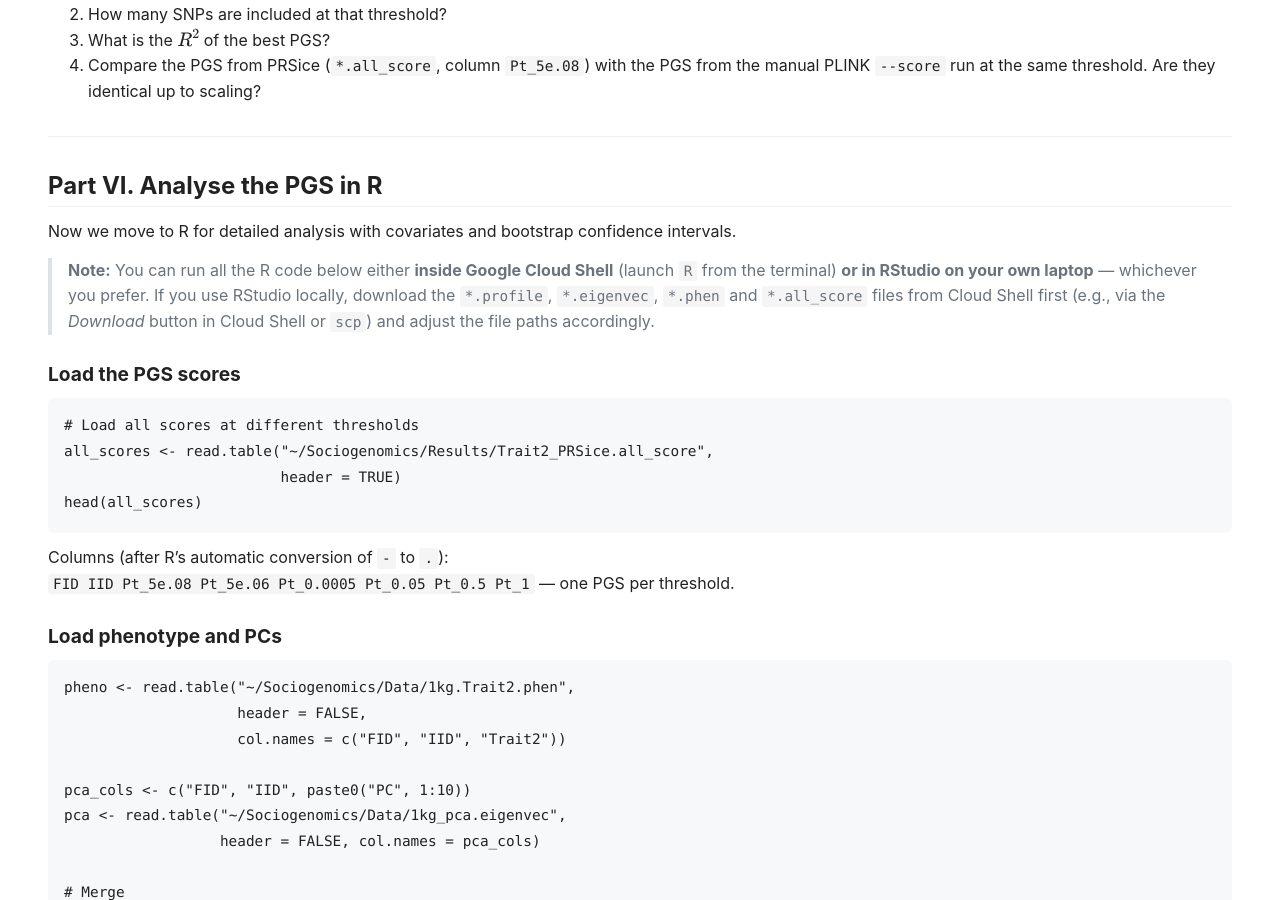
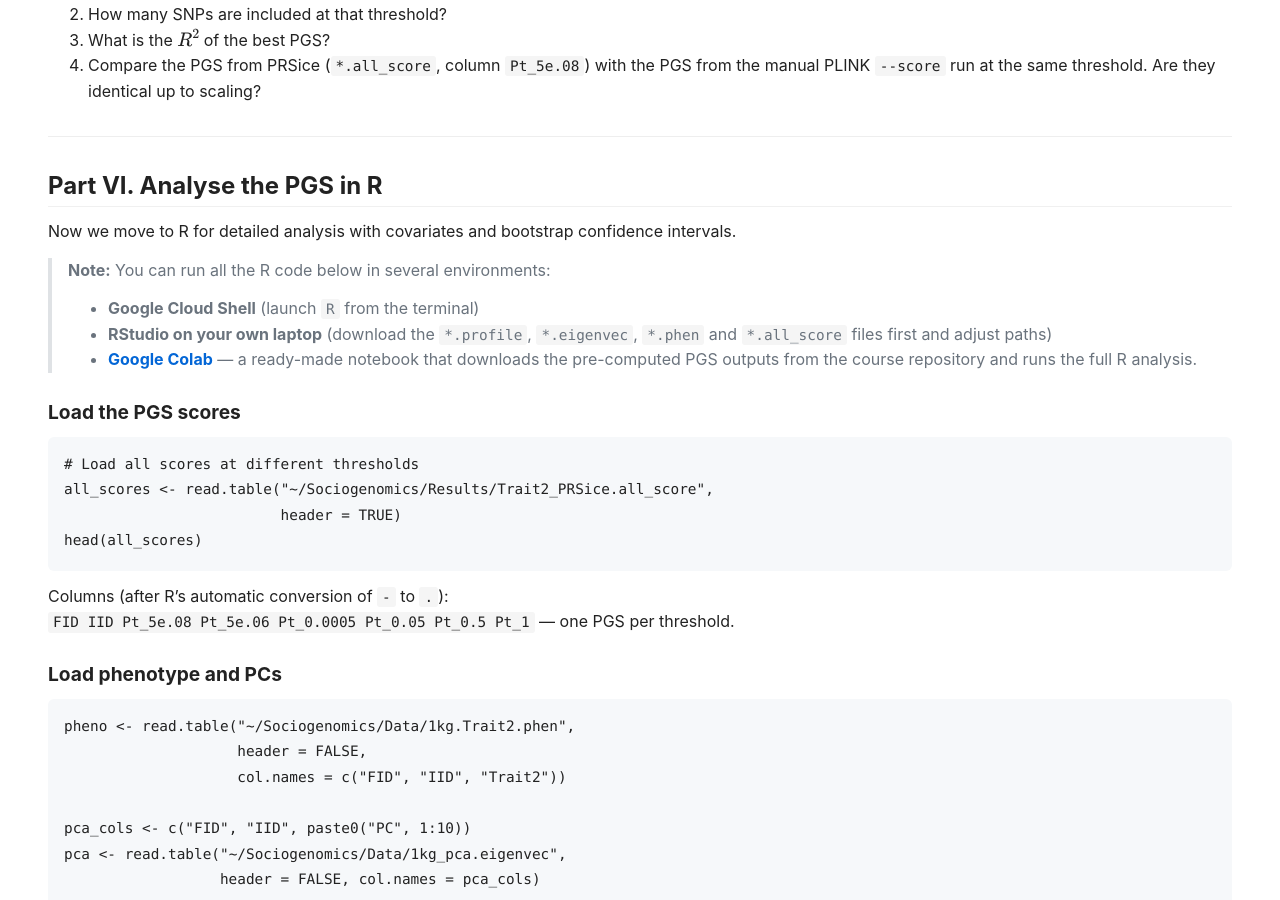
Before and after one commit to nicolabarban/sociogenomics_2025_2026, a Jekyll site: the page built from labs/week6/lab6.md, in a window 1280 px wide and 900 px high, scrolled down 9915 px. Built offline with Jekyll 4.4.1, drawn with Linux system fonts in a browser that asks for light colours; our own code applies the rules of GitHub Pages for plain Markdown files.

Commit message:
Lab 6: add Colab notebook for the R analysis
- labs/week6/lab6_colab.ipynb: R-kernel Colab notebook that downloads the
  pre-computed PGS outputs (PRSice, PLINK score, cross-ancestry) from the
  course repository and runs the full R analysis: incremental R² with PCs,
  bootstrap CI, threshold comparison, and cross-ancestry portability.
- labs/week6/lab6_results.zip: pre-computed PRSice/PLINK outputs consumed
  by the notebook.
- index.md: "Open in Colab" badge next to Lab 6.
- lab6.md: add link to the notebook in Part VI.

Co-Authored-By: Claude Opus 4.6 (1M context) <noreply@anthropic.com>

```diff
--- a/labs/week6/lab6.md
+++ b/labs/week6/lab6.md
@@ -442,7 +442,11 @@ The best threshold is highlighted in the darker colour.
 
 Now we move to R for detailed analysis with covariates and bootstrap confidence intervals.
 
-> **Note:** You can run all the R code below either **inside Google Cloud Shell** (launch `R` from the terminal) **or in RStudio on your own laptop** --- whichever you prefer. If you use RStudio locally, download the `*.profile`, `*.eigenvec`, `*.phen` and `*.all_score` files from Cloud Shell first (e.g., via the *Download* button in Cloud Shell or `scp`) and adjust the file paths accordingly.
+> **Note:** You can run all the R code below in several environments:
+>
+> * **Google Cloud Shell** (launch `R` from the terminal)
+> * **RStudio on your own laptop** (download the `*.profile`, `*.eigenvec`, `*.phen` and `*.all_score` files first and adjust paths)
+> * **[Google Colab](https://colab.research.google.com/github/nicolabarban/sociogenomics_2025_2026/blob/gh_pages/labs/week6/lab6_colab.ipynb)** — a ready-made notebook that downloads the pre-computed PGS outputs from the course repository and runs the full R analysis.
 
 ### Load the PGS scores
 
```
Also changed, not shown: index.md (+1 -0 lines), 1 other file.
